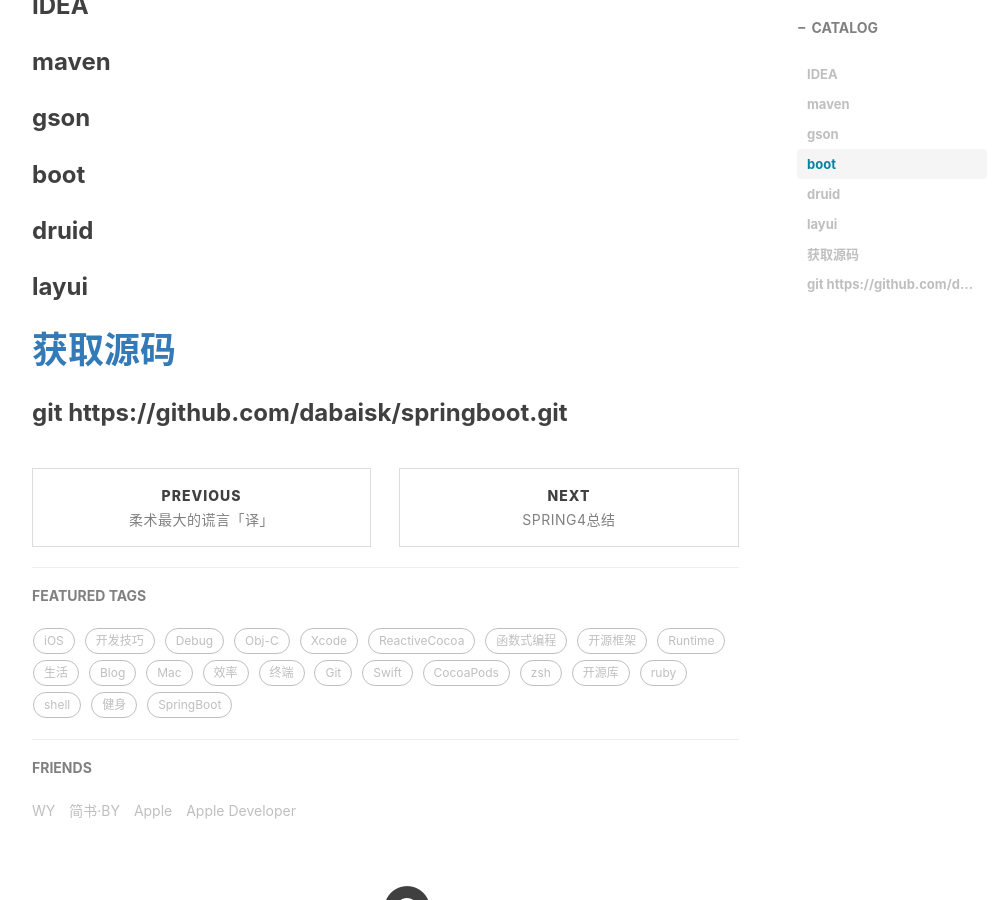
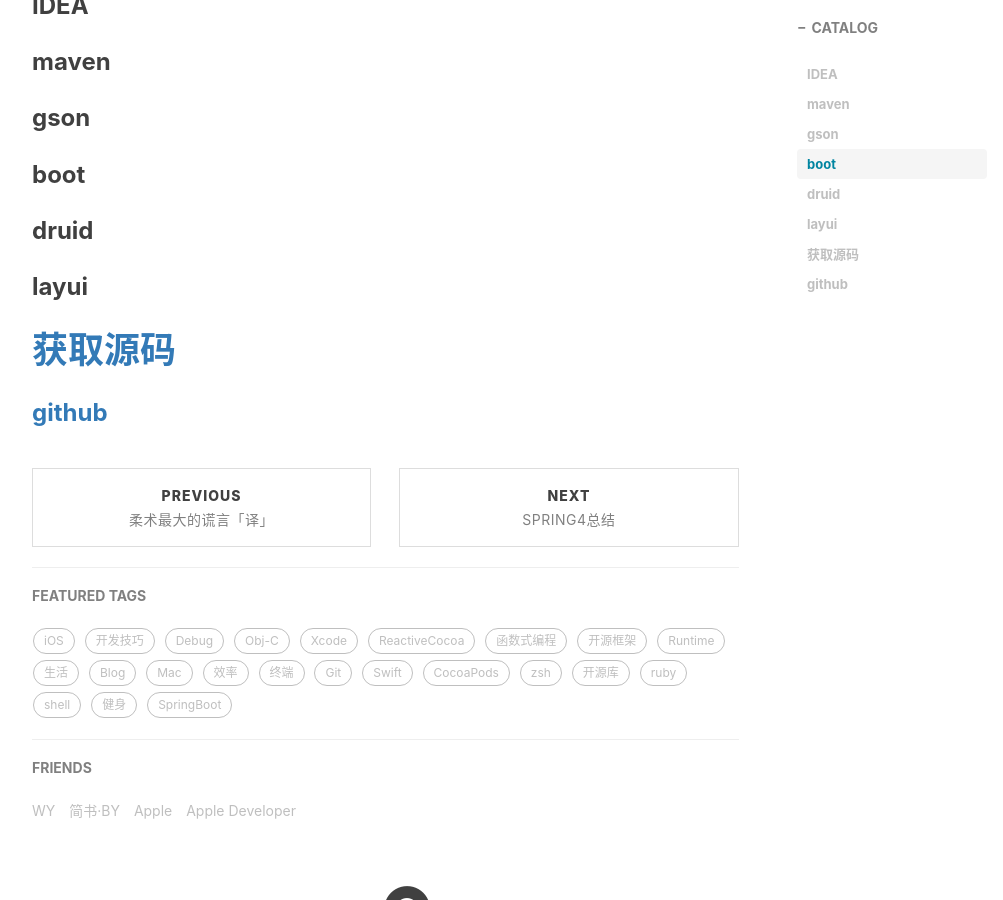
Before and after one commit to dabaisk/dabaisk.github.io, a Jekyll site: the page built from _posts/2018-09-10-SpringBoot+druid+layui.md, in a window 1280 px wide and 900 px high, scrolled down 580 px. Shown: the whole window, without its empty margins (233-1236 px from the left). Built offline with Jekyll 4.4.1, drawn with Linux system fonts in a browser that asks for light colours; nearby versions of some CDN libraries; comment, search, counter and statistics services are not loaded.

Commit message:
Update 2018-09-10-SpringBoot+druid+layui.md

```diff
--- a/_posts/2018-09-10-SpringBoot+druid+layui.md
+++ b/_posts/2018-09-10-SpringBoot+druid+layui.md
@@ -21,4 +21,4 @@ tags:
 ### layui
 # [获取源码](https://github.com/dabaisk/springboot)
 
-### git https://github.com/dabaisk/springboot.git
+### [github](https://github.com/dabaisk/springboot.git)
```
